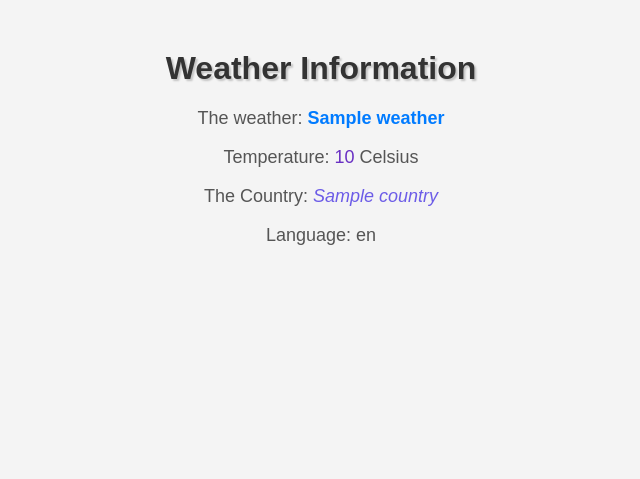
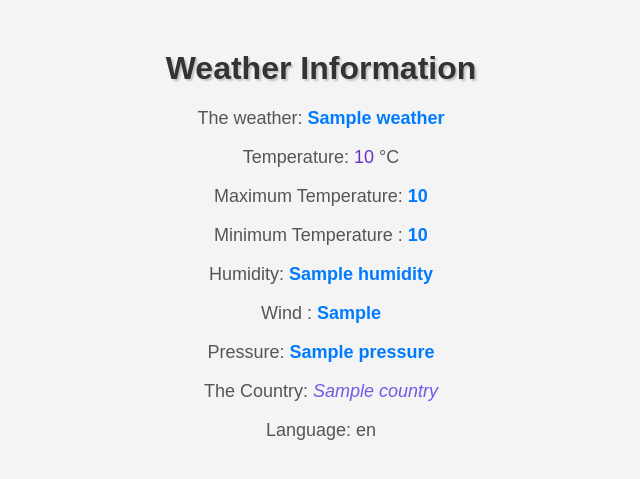
Before and after one commit to Shilpajordan/Django_Project, a Django app: template weather/templates/weather/weather.html in a window 1280 px wide. Shown: the top 479 px of the page, without its empty margins (319-959 px from the left). Run offline with Django 5.2, Linux system fonts and the light colour scheme; the template is opened without the code that fills it: most values are stand-ins (such as "Sample title", 1, 10 or a date in 2020).

Commit message:
added more fields to the weather views

```diff
--- a/django_project/settings.py
+++ b/django_project/settings.py
@@ -150,3 +150,9 @@ STATIC_URL = '/static/'
 # https://docs.djangoproject.com/en/5.0/ref/settings/#default-auto-field
 
 DEFAULT_AUTO_FIELD = 'django.db.models.BigAutoField'
+
+REST_FRAMEWORK = {
+    'DEFAULT_RENDERER_CLASSES': [
+        'rest_framework.renderers.JSONRenderer',
+    ]
+}
--- a/weather/templates/weather/weather.html
+++ b/weather/templates/weather/weather.html
@@ -44,16 +44,25 @@
 <body>
     <h1>Weather Information</h1>
     <p>The weather: <span class="weather">{{ weather }}</span></p>
+    <div>
         <p>Temperature:
             {% if temperature < 10 %}
-            <span class="low-temp">{{ temperature }}</span> Celsius
+                <span class="low-temp">{{ temperature }}</span> °C
             {% elif temperature > 20 %}
-            <span class="high-temp">{{ temperature }}</span> Celsius
+                <span class="high-temp">{{ temperature }}</span> °C
             {% else %}
-            <span class="normal-temp">{{ temperature }}</span> Celsius
+                <span class="normal-temp">{{ temperature }}</span> °C
             {% endif %}
         </p>
+        <p>Maximum Temperature: <span class="weather">{{ temp_max}}</span></p>
+        <p>Minimum Temperature : <span class="weather">{{ temp_min }}</span></p>
+    </div>
+    <p>Humidity: <span class="weather">{{ humidity }}</span></p>
+    <p>Wind : <span class="weather">{{ wind_speed }}</span></p>
+    <p>Pressure: <span class="weather">{{ pressure }}</span></p>
+    <div>
     <p>The Country: <span class="country">{{ country }}</span></p>
     <p>Language: <span class="language">{{ language }}</span></p>
+    </div>
 </body>
 </html>
```
Also changed, not shown: country_lang/views.py (+9 -0 lines), weather/views.py (+7 -2 lines). Lines whose indentation alone changed are shown as unchanged.
